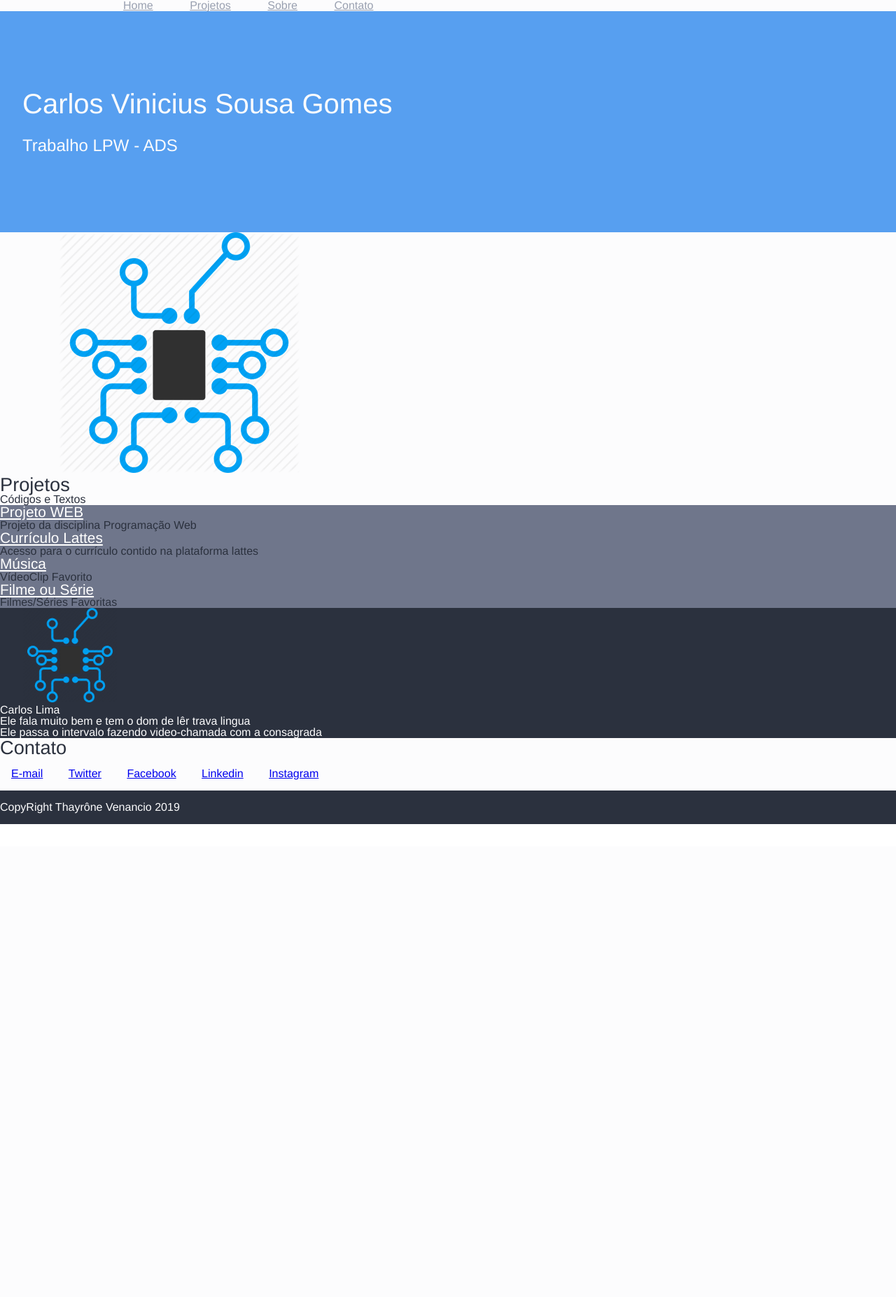
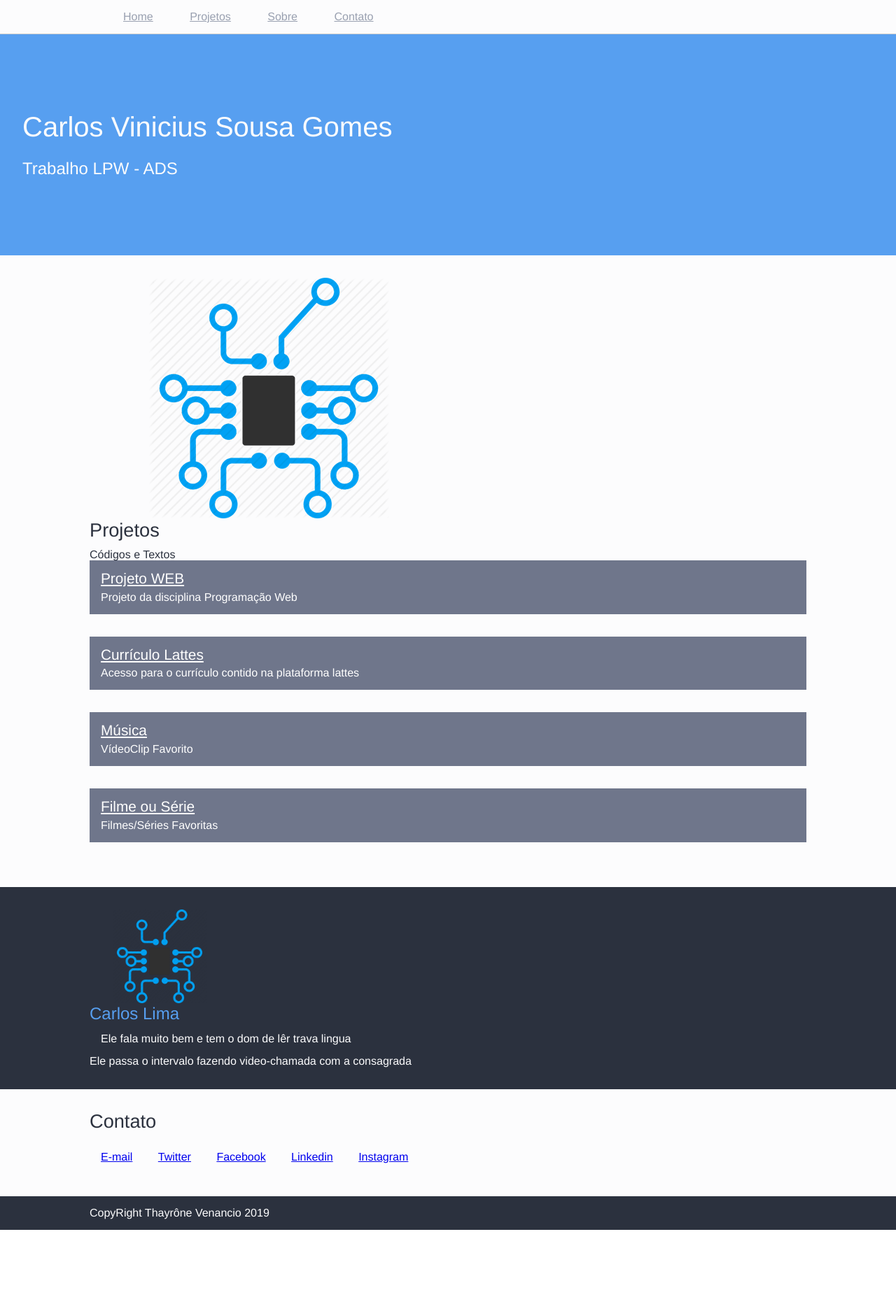
Before and after one commit to ThayroneVenancio/AulasProgramacaoWeb, a PHP site: page / in a window 1280 px wide. Shown: the whole page at 70% size. Before the commit the page ends 1178 px from the top, so only its background shows below. Run offline with PHP 8.4, Linux system fonts and the light colour scheme.

Commit message:
Melhorias nas section
Alterações na linhas, paragrafos, links, bordas e paddings e margins.

```diff
--- a/estilos/blog.css
+++ b/estilos/blog.css
@@ -1,5 +1,11 @@
 body{
     font-family: Helvetica, sans-serif;
+}
+
+header{
+    border-bottom: 1px solid #ccc;
+    padding-top: 1em;
+    padding-bottom: 1em;
 }
 
 header li{
@@ -15,6 +21,11 @@ header li{
 .container{
     padding-left:10%;
     padding-right:10%;
+}
+
+section{
+    padding-top: 2em;
+    padding-bottom: 2em;
 }
 
 .identificacao{
@@ -36,11 +47,17 @@ header li{
 
 section h3{
     font-size: 1.7em;
+    margin-bottom: 0.5em;
 }
 
 header li a{
     color: #99a0b0;
     font-weight: lighter;
+}
+
+.styleprojetos li p{
+    color:#fff;
+    margin-top: 0.5em;
 }
 
 .escuras{
@@ -56,11 +73,23 @@ header li a{
 
 .styleprojetos li{
     background-color:#6f768b;
+    padding: 1em;
+    margin-bottom: 2em;
 }
 
 .styleprojetos li a{
     color: #ffffff;
     font-size: 1.3em;
+}
+
+#sobre p.text{
+    margin: 1em;
+}
+
+#sobre p.bio{
+    color: #579ff0;
+    font-size: 1.5em;
+    margin: 1em.
 }
 
 #sobre img{
--- a/index.html
+++ b/index.html
@@ -39,7 +39,7 @@
         <h2>Trabalho LPW - ADS</h2>
     </section>
 
-    <section id="projetos" class="claras">
+    <section id="projetos" class="claras container">
         <img alt="Imagem que apresenta varios intens na tecnologia" src="Imagens/tecnologia.png.png">
         <h3>Projetos</h3>
         <p>Códigos e Textos</p>
@@ -75,16 +75,16 @@
 
     </section>
 
-    <section id="sobre" class="escuras">
+    <section id="sobre" class="escuras container">
         <img alt="Foto de Carlos Vinicius" src="Imagens/tecnologia.png.png">
-        <p> Carlos Lima</p>
-        <p>Ele fala muito bem e tem o dom de lêr trava lingua</p>
+        <p class="bio"> Carlos Lima</p>
+        <p class="text">Ele fala muito bem e tem o dom de lêr trava lingua</p>
         <p>Ele passa o intervalo fazendo video-chamada com a consagrada</p>
 
 
     </section>
 
-    <section id="contato" class="claras">
+    <section id="contato" class="claras container">
         <h3>Contato</h3>
 
         <ul>
@@ -96,11 +96,11 @@
         </ul>
     </section>
 
-    <footer class="escuras">
+    <footer class="escuras container">
         <!--DEFINIR RODAPÉ-->
         <p>CopyRight Thayrône Venancio 2019</p>
+    </footer>
 
-    </footer>
 
 
 
```
